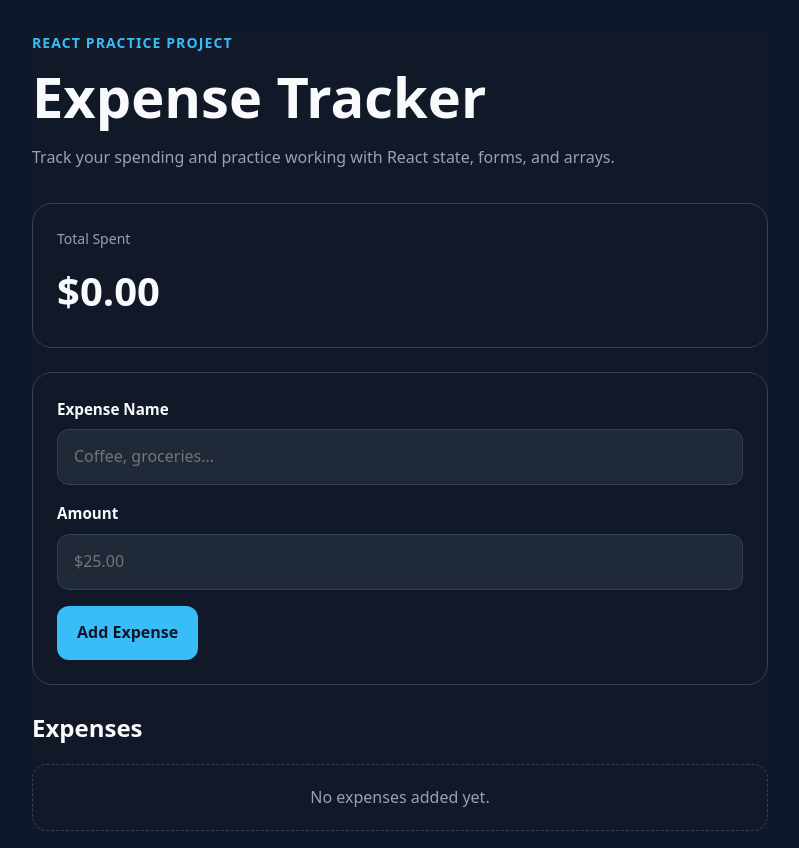
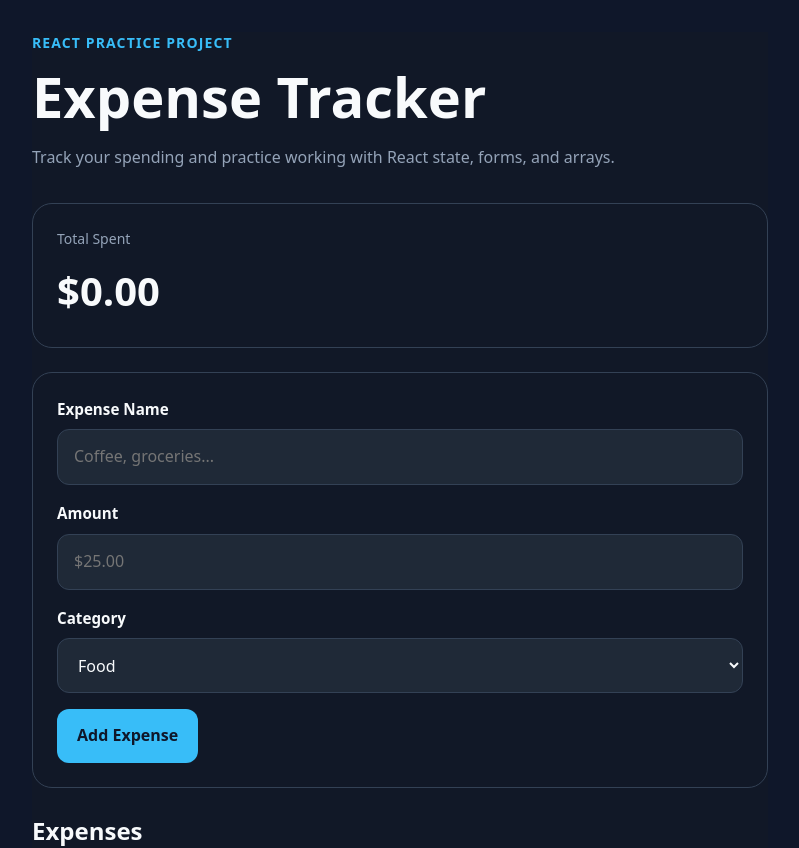
Before and after one commit to jprobussr/expense-tracker-react, a React (Vite) app: page / in a window 1280 px wide. Shown: the top 848 px of the page, without its empty margins (240-1039 px from the left). Built offline with nearby package versions, Linux system fonts and the light colour scheme.

Commit message:
feat: add expense categories

```diff
--- a/src/App.css
+++ b/src/App.css
@@ -74,7 +74,8 @@
   font-weight: 600;
 }
 
-.form-group input {
+.form-group input,
+.form-group select {
   padding: 0.9rem 1rem;
   border: 1px solid var(--border);
   border-radius: 0.75rem;
@@ -126,6 +127,15 @@
   border-radius: 0.9rem;
 }
 
+.expense-item p {
+  margin: 0 0 0.35rem;
+  font-weight: 600;
+}
+
+.expense-item small {
+  color: var(--muted);
+}
+
 .expense-item button {
   border: none;
   padding: 0.55rem 0.9rem;
--- a/src/App.jsx
+++ b/src/App.jsx
@@ -5,6 +5,7 @@ const App = () => {
   const [expenseName, setExpenseName] = useState('');
   const [expenseAmount, setExpenseAmount] = useState('');
   const [expenses, setExpenses] = useState([]);
+  const [expenseCategory, setExpenseCategory] = useState('Food');
 
   const handleSubmit = (e) => {
     e.preventDefault();
@@ -17,6 +18,7 @@ const App = () => {
       id: crypto.randomUUID(),
       name: expenseName.trim(),
       amount: Number(expenseAmount),
+      category: expenseCategory,
     };
 
     setExpenses((prevExpenses) => {
@@ -27,7 +29,7 @@ const App = () => {
 
     setExpenseName('');
     setExpenseAmount('');
-
+    setExpenseCategory('Food')
     console.log(expenses);
   };
 
@@ -88,6 +90,21 @@ const App = () => {
             />
           </div>
 
+          <div className="form-group">
+            <label htmlFor="expense-category">Category</label>
+            <select
+              id="expense-category"
+              value={expenseCategory}
+              onChange={(e) => setExpenseCategory(e.target.value)}
+            >
+              <option value="Food">Food</option>
+              <option value="Bills">Bills</option>
+              <option value="Transportation">Transportation</option>
+              <option value="Entertainment">Entertainment</option>
+              <option value="Other">Other</option>
+            </select>
+          </div>
+
           <button type="submit">Add Expense</button>
         </form>
 
@@ -101,7 +118,14 @@ const App = () => {
               {expenses.map((expense) => {
                 return (
                   <li className="expense-item" key={expense.id}>
-                    <span>{expense.name}</span>
+                   <div>
+                    <p>
+                      {expense.name}
+                    </p>
+                    <small>
+                      {expense.category}
+                    </small>
+                   </div>
                     <strong>${expense.amount.toFixed(2)}</strong>
 
                     <button
```
